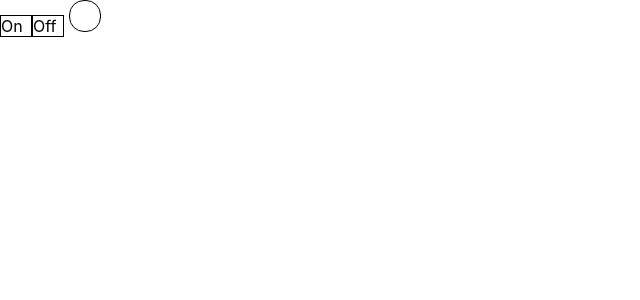
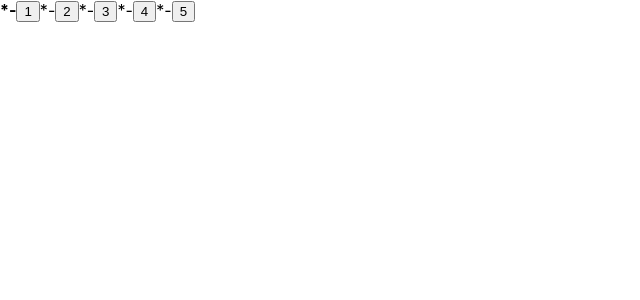
Before and after one commit to 0603anton/incub_temp, a React (Create React App) app: page / in a window 1280 px wide. Shown: the top 300 px of the page, without its empty margins (0-640 px from the left). Built offline with nearby package versions, Linux system fonts and the light colour scheme.

Commit message:
react kabzda - lesson 6 UseState done

```diff
--- a/src/App.tsx
+++ b/src/App.tsx
@@ -1,13 +1,14 @@
 import React from 'react';
 // import logo from './logo.svg';
 import './App.css';
-import Accordion from "./components/Accordion/Accordion";
-import {Rating} from "./components/Rating/Rating";
-import {TasksType, Todolist} from "./Todolist/Todolist";
+import Accordion from './components/Accordion/Accordion';
+import {Rating} from './components/Rating/Rating';
+import {TasksType, Todolist} from './Todolist/Todolist';
 import {Button} from './components/Button/Button';
 import {OnOff} from './components/OnOff/OnOff';
+import {UncotrolledAccordion} from './components/UncontrolledAccordion/UncontrolledAccordion';
 
-let tasks1:Array<TasksType> = [
+let tasks1: Array<TasksType> = [
     {
         isDone: true,
         title: `CSS`,
@@ -24,7 +25,7 @@
         id: 3
     }
 ]
-let tasks2:Array<TasksType> = [
+let tasks2: Array<TasksType> = [
     {
         isDone: true,
         title: `Грокаем`,
@@ -46,7 +47,7 @@
 
     return (
         <div className="App">
-            {/*<Rating value={1}/>*/}
+            <Rating/>
             {/*<Accordion value={`1st text for hading`} collapsed={true}/>*/}
             {/*<Accordion value={`2nd text for heading`} collapsed={false}/>*/}
             {/*<Rating value={4}/>*/}
@@ -55,7 +56,11 @@
             {/*<Button onOff={false}/>*/}
             {/*<Button onOff={false}/>*/}
             {/*<Button onOff={true}/>*/}
-            <OnOff on={true}/>
+            {/*<OnOff/>*/}
+            {/*<OnOff/>*/}
+            {/*<OnOff/>*/}
+            {/*<UncotrolledAccordion value={`some text`}/>*/}
+            {/*<UncotrolledAccordion value={`some text`}/>*/}
         </div>
     );
 }
--- a/src/components/OnOff/OnOff.tsx
+++ b/src/components/OnOff/OnOff.tsx
@@ -1,36 +1,42 @@
-import React from 'react';
+import React, {useState} from 'react';
 
 type PropsType = {
-    on:boolean
+    // on:boolean
 }
 
-export const OnOff = (props:PropsType) => {
+export const OnOff = (props: PropsType) => {
+    const [on, setOn] = useState(false);
 
-    const onStyle= {
+    const onStyle = {
         width: '30px',
         height: '20px',
         border: '1px solid black',
-        display: 'inline-block'
+        display: 'inline-block',
+        backgroundColor: on ? 'green' : 'white'
     }
-    const offStyle= {
+    const offStyle = {
         width: '30px',
         height: '20px',
         border: '1px solid black',
-        display: 'inline-block'
+        display: 'inline-block',
+        backgroundColor: on ? 'white' : 'red'
     }
     const indicatorStyle = {
         width: '30px',
-        height:'30px',
+        height: '30px',
         borderRadius: '15px',
         border: '1px solid black',
         display: 'inline-block',
-        marginLeft: '5px'
+        marginLeft: '5px',
+        backgroundColor: on ? 'green' : 'red'
     }
+
+
 
     return (
         <div>
-            <div style={onStyle}>On</div>
-            <div style={offStyle}>Off</div>
+            <div style={onStyle} onClick={()=>setOn(true)}>On</div>
+            <div style={offStyle} onClick={()=>setOn(false)}>Off</div>
             <div style={indicatorStyle}></div>
         </div>
     );
--- a/src/components/Rating/Rating.tsx
+++ b/src/components/Rating/Rating.tsx
@@ -1,18 +1,21 @@
-import React from 'react';
+import React, {useState} from 'react';
 
 type RatingPropsType = {
-    value: 0 | 1 | 2 | 3 | 4 | 5
+    // value: 0 | 1 | 2 | 3 | 4 | 5
 }
 
 export function Rating(props: RatingPropsType) {
 
+    const [value,setValue] = useState(1)
+
     return (
         <div>
-            <Star selected={props.value > 0}/>
-            <Star selected={props.value > 1}/>
-            <Star selected={props.value > 2}/>
-            <Star selected={props.value > 3}/>
-            <Star selected={props.value > 4}/>
+            <Star selected={value > 0}/><button onClick={()=>setValue(1)}>1</button>
+            <Star selected={value > 1}/><button onClick={()=>setValue(2)}>2</button>
+            <Star selected={value > 2}/><button onClick={()=>setValue(3)}>3</button>
+            <Star selected={value > 3}/><button onClick={()=>setValue(4)}>4</button>
+            <Star selected={value > 4}/><button onClick={()=>setValue(5)}>5</button>
+
         </div>
     )
 
--- /dev/null
+++ b/src/components/UncontrolledAccordion/UncontrolledAccordion.tsx
@@ -0,0 +1,50 @@
+import React, {useState} from 'react';
+
+type AccordionPropsType = {
+    value: string,
+}
+
+type AccordionTitlePropsType = {
+    title:string
+    toggleAccrodion:()=>void
+}
+
+export function UncotrolledAccordion(props: AccordionPropsType) {
+
+   const [collapsed, setCollapsed] = useState(true)
+
+    const toggleAccrodion = () => {
+        if (collapsed){
+            setCollapsed(false)
+        }else{
+            setCollapsed(true)
+        }
+    }
+
+    return (
+        <div>
+    <AccordionTitle title={props.value} toggleAccrodion={toggleAccrodion}/>
+    {!collapsed && <AccordionBody/>}
+        </div>
+    )
+}
+
+function AccordionTitle(props: AccordionTitlePropsType) {
+    return (
+        <h3 onClick={props.toggleAccrodion}>
+            {props.title}
+        </h3>
+    );
+}
+
+function AccordionBody() {
+    return (
+        <div>
+            <ul>
+                <li>1</li>
+                <li>2</li>
+                <li>3</li>
+            </ul>
+        </div>
+    );
+}
```
